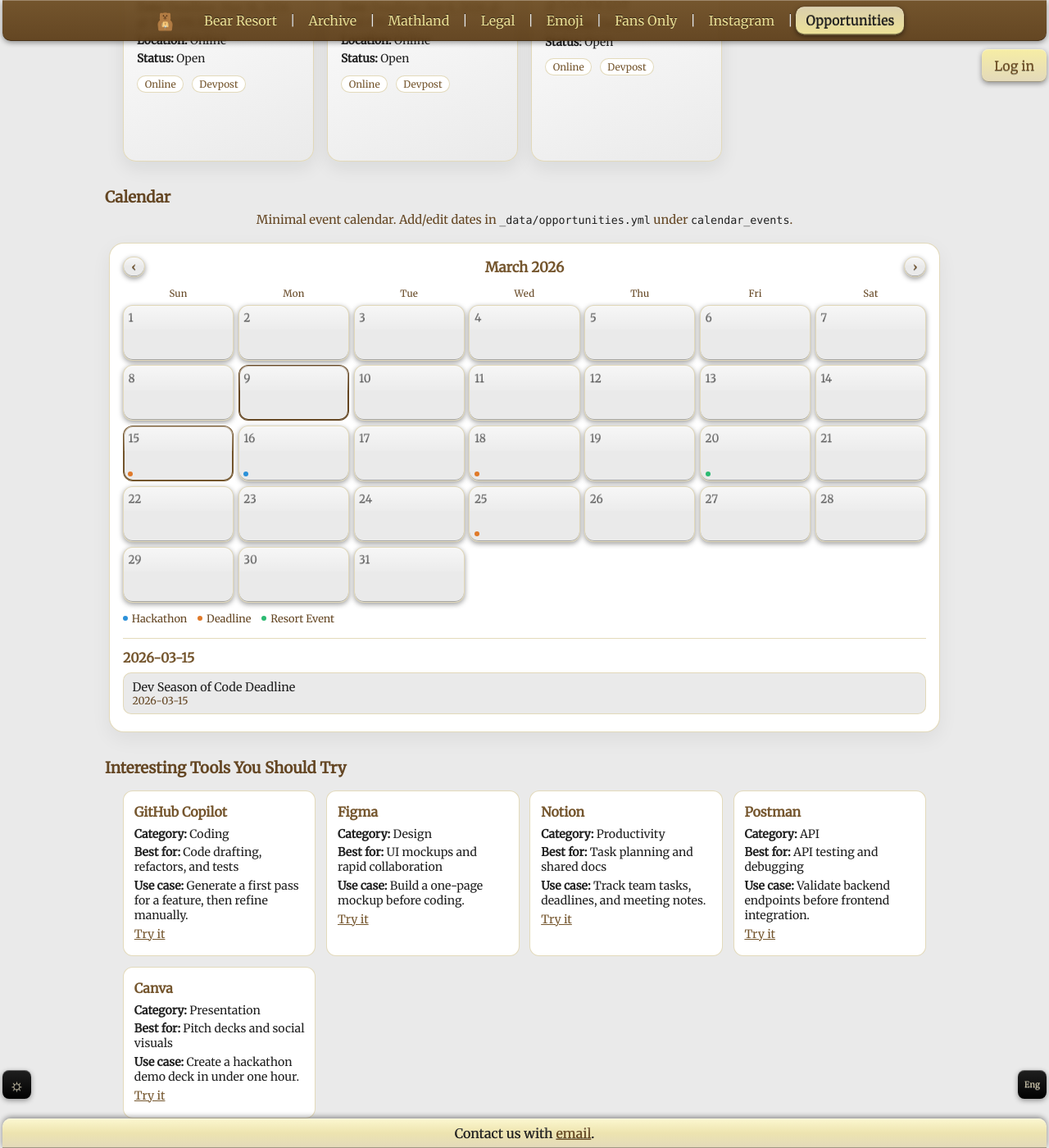
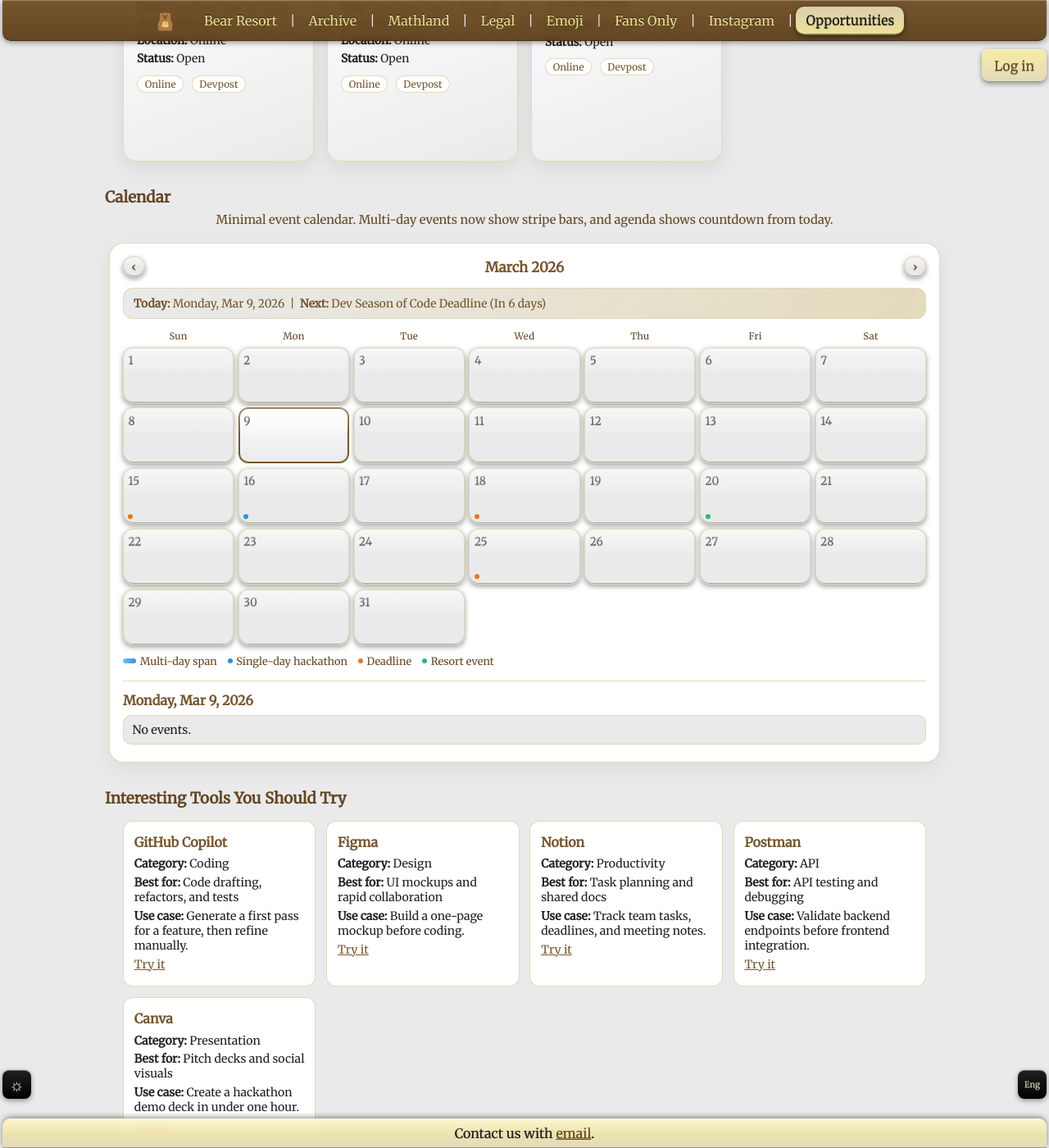
Before and after one commit to Bear-Resort/bear-resort.github.io, a Jekyll site: the page built from opportunities/index.md, in a window 1280 px wide and 1400 px high, scrolled down 741 px. Shown: the whole window at 82% size. Built offline with Jekyll 4.4.1, drawn with Linux system fonts in a browser that asks for light colours; our own code applies the rules of GitHub Pages for plain Markdown files; some of the changed lines change nothing that is shown.

Commit message:
Enhance calendar with multi-day stripes and countdowns

```diff
--- a/opportunities/index.md
+++ b/opportunities/index.md
@@ -133,6 +133,16 @@
     color: var(--main-color);
   }
 
+  .today-banner {
+    margin: 0.2rem 0 0.9rem 0;
+    padding: 0.55rem 0.75rem;
+    border: 1px solid var(--secondary-light);
+    border-radius: 12px;
+    background: linear-gradient(120deg, var(--background-color) 0%, var(--secondary-light) 100%);
+    font-size: 0.86rem;
+    color: var(--main-color);
+  }
+
   .cal-nav {
     border: 1px solid var(--secondary-light);
     background: var(--background-color);
@@ -184,6 +194,7 @@
   .day-cell.today {
     border-color: var(--main-color-light);
     box-shadow: inset 0 0 0 1px var(--main-color-light);
+    background: linear-gradient(180deg, var(--background-light) 0%, var(--background-color) 100%);
   }
 
   .day-cell.selected {
@@ -191,10 +202,40 @@
     box-shadow: inset 0 0 0 1px var(--main-color);
   }
 
+  .marker-stack {
+    margin-top: auto;
+    width: 100%;
+    display: flex;
+    flex-direction: column;
+    gap: 0.18rem;
+  }
+
+  .stripe {
+    height: 6px;
+    width: 100%;
+    border: 1px solid rgba(0, 0, 0, 0.05);
+  }
+
+  .stripe.start {
+    border-radius: 999px 3px 3px 999px;
+  }
+
+  .stripe.mid {
+    border-radius: 3px;
+  }
+
+  .stripe.end {
+    border-radius: 3px 999px 999px 3px;
+  }
+
+  .stripe.hackathon { background: linear-gradient(90deg, #77c3ff, #2c91d9); }
+  .stripe.deadline { background: linear-gradient(90deg, #f4b17a, #e07a2a); }
+  .stripe.resort { background: linear-gradient(90deg, #8ce7b7, #2cba72); }
+
   .dot-row {
-    margin-top: auto;
     display: flex;
     gap: 0.2rem;
+    align-items: center;
   }
 
   .dot {
@@ -222,6 +263,17 @@
     gap: 0.3rem;
   }
 
+  .legend-stripe {
+    width: 16px;
+    height: 6px;
+    border-radius: 999px;
+    display: inline-block;
+  }
+
+  .legend-stripe.hackathon {
+    background: linear-gradient(90deg, #77c3ff, #2c91d9);
+  }
+
   .agenda {
     margin-top: 1rem;
     border-top: 1px solid var(--secondary-light);
@@ -246,6 +298,17 @@
   .agenda-date {
     color: var(--main-color-light);
     font-size: 0.78rem;
+  }
+
+  .countdown-pill {
+    display: inline-block;
+    margin-top: 0.2rem;
+    padding: 0.14rem 0.52rem;
+    font-size: 0.74rem;
+    border: 1px solid var(--secondary-light);
+    border-radius: 999px;
+    color: var(--main-color);
+    background: var(--background-light);
   }
 
   .tools-grid {
@@ -332,8 +395,8 @@
 
 ## <span class="eng">Calendar</span><span class="chn">日历</span>
 <p class="section-note">
-  <span class="eng">Minimal event calendar. Add/edit dates in <code>_data/opportunities.yml</code> under <code>calendar_events</code>.</span>
-  <span class="chn">极简事件日历。可在 <code>_data/opportunities.yml</code> 的 <code>calendar_events</code> 中维护重要日期。</span>
+  <span class="eng">Minimal event calendar. Multi-day events now show stripe bars, and agenda shows countdown from today.</span>
+  <span class="chn">极简事件日历。跨天事件使用条纹显示，下方会显示距离今天还有多少天。</span>
 </p>
 
 <div class="calendar-shell">
@@ -342,6 +405,8 @@
     <div id="cal-title" class="calendar-title"></div>
     <button class="cal-nav" id="cal-next" aria-label="Next Month">&rsaquo;</button>
   </div>
+
+  <div id="today-banner" class="today-banner"></div>
 
   <div class="weekday-row">
     <div class="weekday">Sun</div>
@@ -356,9 +421,10 @@
   <div id="calendar-grid" class="calendar-grid"></div>
 
   <div class="legend">
-    <span><i class="dot hackathon"></i><span class="eng">Hackathon</span><span class="chn">黑客松</span></span>
+    <span><i class="legend-stripe hackathon"></i><span class="eng">Multi-day span</span><span class="chn">跨天事件</span></span>
+    <span><i class="dot hackathon"></i><span class="eng">Single-day hackathon</span><span class="chn">单日黑客松</span></span>
     <span><i class="dot deadline"></i><span class="eng">Deadline</span><span class="chn">截止日</span></span>
-    <span><i class="dot resort"></i><span class="eng">Resort Event</span><span class="chn">Resort 活动</span></span>
+    <span><i class="dot resort"></i><span class="eng">Resort event</span><span class="chn">Resort 活动</span></span>
   </div>
 
   <div class="agenda" id="agenda"></div>
@@ -381,7 +447,13 @@
   const calendarEvents = {{ site.data.opportunities.calendar_events | jsonify }};
   const eventMap = {};
   const monthNames = ["January", "February", "March", "April", "May", "June", "July", "August", "September", "October", "November", "December"];
-  const weekdayNames = ["Sun", "Mon", "Tue", "Wed", "Thu", "Fri", "Sat"];
+  const MS_PER_DAY = 24 * 60 * 60 * 1000;
+
+  function normalizeDate(dateObj) {
+    const d = new Date(dateObj);
+    d.setHours(0, 0, 0, 0);
+    return d;
+  }
 
   function toIso(dateObj) {
     const y = dateObj.getFullYear();
@@ -391,54 +463,137 @@
   }
 
   function parseDate(dateStr) {
-    return new Date(`${dateStr}T00:00:00`);
+    return normalizeDate(new Date(`${dateStr}T00:00:00`));
   }
 
   function addDays(dateObj, days) {
     const result = new Date(dateObj);
     result.setDate(result.getDate() + days);
-    return result;
+    return normalizeDate(result);
+  }
+
+  function dayDiff(fromDate, toDate) {
+    return Math.round((toDate.getTime() - fromDate.getTime()) / MS_PER_DAY);
+  }
+
+  function formatLongDate(dateObj) {
+    return dateObj.toLocaleDateString(undefined, {
+      weekday: "long",
+      month: "short",
+      day: "numeric",
+      year: "numeric"
+    });
   }
 
   function expandEvents() {
     calendarEvents.forEach((event) => {
       const start = parseDate(event.start_date);
-      const end = event.end_date ? parseDate(event.end_date) : parseDate(event.start_date);
+      const end = event.end_date ? parseDate(event.end_date) : start;
+      const isSpan = dayDiff(start, end) > 0;
+      const startIso = toIso(start);
+      const endIso = toIso(end);
 
       for (let d = new Date(start); d <= end; d = addDays(d, 1)) {
         const key = toIso(d);
         if (!eventMap[key]) {
           eventMap[key] = [];
         }
-        eventMap[key].push(event);
+
+        let spanPosition = "single";
+        if (isSpan) {
+          if (key === startIso) {
+            spanPosition = "start";
+          } else if (key === endIso) {
+            spanPosition = "end";
+          } else {
+            spanPosition = "mid";
+          }
+        }
+
+        eventMap[key].push({
+          ...event,
+          isSpan,
+          spanPosition,
+          category: event.category || "hackathon"
+        });
       }
     });
   }
 
-  expandEvents();
-
-  let viewDate;
-  if (calendarEvents.length > 0) {
-    const first = parseDate(calendarEvents[0].start_date);
-    viewDate = new Date(first.getFullYear(), first.getMonth(), 1);
-  } else {
-    const now = new Date();
-    viewDate = new Date(now.getFullYear(), now.getMonth(), 1);
+  function getTodayDate() {
+    return normalizeDate(new Date());
   }
 
-  let selectedIso = null;
+  function relativeTextForEvent(event, todayDate) {
+    const start = parseDate(event.start_date);
+    const end = event.end_date ? parseDate(event.end_date) : start;
+    const toStart = dayDiff(todayDate, start);
+    const toEnd = dayDiff(todayDate, end);
 
-  function getMonthRange(yr, mon) {
-    const first = new Date(yr, mon, 1);
-    const last = new Date(yr, mon + 1, 0);
-    return { first, last };
+    if (toStart > 0) {
+      return `In ${toStart} day${toStart === 1 ? "" : "s"}`;
+    }
+    if (toStart === 0) {
+      return "Starts today";
+    }
+    if (toEnd >= 0) {
+      return "Happening now";
+    }
+
+    const endedAgo = Math.abs(toEnd);
+    return `Ended ${endedAgo} day${endedAgo === 1 ? "" : "s"} ago`;
   }
 
-  function renderAgenda(isoDate) {
+  function getNextOrCurrentEvent(todayDate) {
+    const candidates = calendarEvents
+      .map((event) => {
+        const start = parseDate(event.start_date);
+        const end = event.end_date ? parseDate(event.end_date) : start;
+        return { ...event, _start: start, _end: end };
+      })
+      .filter((event) => dayDiff(todayDate, event._end) >= 0)
+      .sort((a, b) => a._start - b._start);
+
+    return candidates[0] || null;
+  }
+
+  function renderTodayBanner(todayDate) {
+    const banner = document.getElementById("today-banner");
+    const todayLabel = formatLongDate(todayDate);
+    const nextEvent = getNextOrCurrentEvent(todayDate);
+
+    if (!nextEvent) {
+      banner.innerHTML = `<strong>Today:</strong> ${todayLabel}`;
+      return;
+    }
+
+    const relative = relativeTextForEvent(nextEvent, todayDate);
+    banner.innerHTML = `<strong>Today:</strong> ${todayLabel} &nbsp;|&nbsp; <strong>Next:</strong> ${nextEvent.title} (${relative})`;
+  }
+
+  function findFirstEventInMonth(year, month) {
+    const first = calendarEvents
+      .map((event) => parseDate(event.start_date))
+      .filter((dateObj) => dateObj.getFullYear() === year && dateObj.getMonth() === month)
+      .sort((a, b) => a - b)[0];
+
+    return first ? toIso(first) : null;
+  }
+
+  function pickDefaultSelectionForMonth(year, month, todayDate) {
+    if (todayDate.getFullYear() === year && todayDate.getMonth() === month) {
+      return toIso(todayDate);
+    }
+
+    return findFirstEventInMonth(year, month) || toIso(new Date(year, month, 1));
+  }
+
+  function renderAgenda(isoDate, todayDate) {
     const agenda = document.getElementById("agenda");
     const events = (eventMap[isoDate] || []).slice().sort((a, b) => a.title.localeCompare(b.title));
+    const headingDate = formatLongDate(parseDate(isoDate));
 
-    let html = `<h4><span class="eng">${isoDate}</span><span class="chn">${isoDate}</span></h4>`;
+    let html = `<h4>${headingDate}</h4>`;
 
     if (!events.length) {
       html += `<div class="agenda-item"><span class="eng">No events.</span><span class="chn">暂无事件。</span></div>`;
@@ -446,25 +601,46 @@
       return;
     }
 
-    events.forEach((evt) => {
+    events.forEach((event) => {
       html += `<div class="agenda-item">
-          <div><span class="eng">${evt.title}</span><span class="chn">${evt.title_chn || evt.title}</span></div>
-          <div class="agenda-date">${evt.start_date}${evt.end_date ? " -> " + evt.end_date : ""}</div>
+          <div><span class="eng">${event.title}</span><span class="chn">${event.title_chn || event.title}</span></div>
+          <div class="agenda-date">${event.start_date}${event.end_date ? " -> " + event.end_date : ""}</div>
+          <div class="countdown-pill">${relativeTextForEvent(event, todayDate)}</div>
         </div>`;
     });
 
     agenda.innerHTML = html;
   }
 
+  function getMonthRange(year, month) {
+    const first = new Date(year, month, 1);
+    const last = new Date(year, month + 1, 0);
+    return { first, last };
+  }
+
+  expandEvents();
+
+  const todayDate = getTodayDate();
+  const firstCalendarDate = calendarEvents.length > 0
+    ? parseDate(calendarEvents[0].start_date)
+    : todayDate;
+
+  let viewDate = new Date(firstCalendarDate.getFullYear(), firstCalendarDate.getMonth(), 1);
+  let selectedIso = null;
+
   function renderCalendar() {
     const grid = document.getElementById("calendar-grid");
     const title = document.getElementById("cal-title");
-    const y = viewDate.getFullYear();
-    const m = viewDate.getMonth();
+    const year = viewDate.getFullYear();
+    const month = viewDate.getMonth();
 
-    title.textContent = `${monthNames[m]} ${y}`;
+    title.textContent = `${monthNames[month]} ${year}`;
 
-    const { first, last } = getMonthRange(y, m);
+    if (!selectedIso) {
+      selectedIso = pickDefaultSelectionForMonth(year, month, todayDate);
+    }
+
+    const { first, last } = getMonthRange(year, month);
     const startPad = first.getDay();
     const totalDays = last.getDate();
 
@@ -476,11 +652,10 @@
       grid.appendChild(empty);
     }
 
-    const now = new Date();
-    const todayIso = toIso(new Date(now.getFullYear(), now.getMonth(), now.getDate()));
+    const todayIso = toIso(todayDate);
 
-    for (let d = 1; d <= totalDays; d += 1) {
-      const dateObj = new Date(y, m, d);
+    for (let day = 1; day <= totalDays; day += 1) {
+      const dateObj = new Date(year, month, day);
       const iso = toIso(dateObj);
       const events = eventMap[iso] || [];
 
@@ -491,39 +666,44 @@
       if (iso === todayIso) {
         cell.classList.add("today");
       }
+
       if (selectedIso === iso) {
         cell.classList.add("selected");
       }
 
-      cell.innerHTML = `<span class="day-num">${d}</span><div class="dot-row"></div>`;
-      const dotRow = cell.querySelector(".dot-row");
+      cell.innerHTML = `<span class="day-num">${day}</span><div class="marker-stack"></div>`;
+      const markerStack = cell.querySelector(".marker-stack");
 
-      events.slice(0, 3).forEach((evt) => {
-        const dot = document.createElement("i");
-        dot.className = `dot ${evt.category || "hackathon"}`;
-        dotRow.appendChild(dot);
+      const spanEvents = events.filter((event) => event.isSpan).slice(0, 2);
+      spanEvents.forEach((event) => {
+        const stripe = document.createElement("i");
+        stripe.className = `stripe ${event.category} ${event.spanPosition}`;
+        stripe.title = event.title;
+        markerStack.appendChild(stripe);
       });
+
+      const singleEvents = events.filter((event) => !event.isSpan).slice(0, 3);
+      if (singleEvents.length > 0) {
+        const dotRow = document.createElement("div");
+        dotRow.className = "dot-row";
+        singleEvents.forEach((event) => {
+          const dot = document.createElement("i");
+          dot.className = `dot ${event.category}`;
+          dot.title = event.title;
+          dotRow.appendChild(dot);
+        });
+        markerStack.appendChild(dotRow);
+      }
 
       cell.addEventListener("click", () => {
         selectedIso = iso;
         renderCalendar();
-        renderAgenda(iso);
       });
 
       grid.appendChild(cell);
     }
 
-    if (!selectedIso) {
-      const monthFirstEvent = calendarEvents
-        .map((evt) => evt.start_date)
-        .find((iso) => {
-          const dObj = parseDate(iso);
-          return dObj.getFullYear() === y && dObj.getMonth() === m;
-        });
-      selectedIso = monthFirstEvent || toIso(new Date(y, m, 1));
-      renderAgenda(selectedIso);
-      renderCalendar();
-    }
+    renderAgenda(selectedIso, todayDate);
   }
 
   document.getElementById("cal-prev").addEventListener("click", () => {
@@ -538,5 +718,6 @@
     renderCalendar();
   });
 
+  renderTodayBanner(todayDate);
   renderCalendar();
 </script>
```
